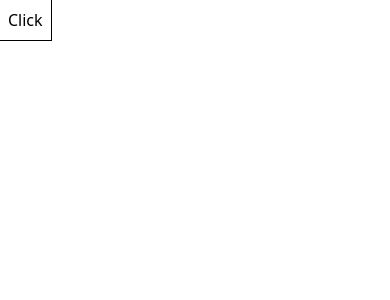
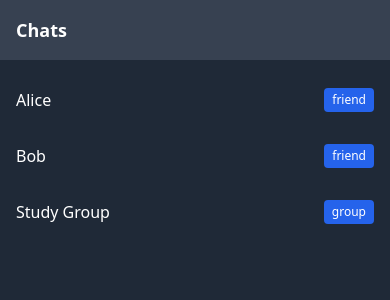
Before and after one commit to kush-ankit/Realtime-chat-app, a Next.js app in the folder client/: page /chat in a window 390 px wide. Shown: the top 300 px of the page. Built offline with nearby package versions, Linux system fonts and the light colour scheme; no server answers.

Commit message:
correcting UI

```diff
--- /dev/null
+++ b/client/app/[user]/chat/page.tsx
@@ -0,0 +1,9 @@
+import Chat from '@/components/chat'
+import { IChatItem } from '@/components/chatList'
+import React from 'react'
+
+export default function Page(params: any) {
+    console.log(params);
+
+    return <Chat user={params} />
+}
--- a/client/app/home/layout.tsx
+++ b/client/app/[user]/layout.tsx
@@ -1,6 +1,6 @@
 import { SocketProvider } from "@/providers/socketProviders";
 
-export default function RootLayout({
+export default function Layout({
     children,
 }: Readonly<{
     children: React.ReactNode;
--- /dev/null
+++ b/client/app/[user]/page.tsx
@@ -0,0 +1,23 @@
+"use client"
+import ChatList, { IChatItem } from "@/components/chatList";
+import { useState } from "react";
+import Page from "./chat/page";
+
+const sampleChats: IChatItem[] = [
+    { id: "1", name: "Alice", type: "friend", isOnline: true },
+    { id: "2", name: "Bob", type: "friend", isOnline: false },
+    { id: "3", name: "Study Group", type: "group" },
+];
+
+export default function ChatPage() {
+    const [selectedChat, setSelectedChat] = useState<IChatItem | null>(null);
+
+    return (
+        <div className="md:flex">
+            <ChatList chats={sampleChats} onSelectChat={setSelectedChat} />
+            <div className="hidden md:block w-full">
+                <Page />
+            </div>
+        </div>
+    );
+}
--- a/client/app/chat/page.tsx
+++ /dev/null
@@ -1,28 +0,0 @@
-"use client"
-import { SocketContext } from "@/providers/socketProviders";
-import { useContext, useEffect } from "react";
-
-
-export default function Page() {
-    const socket = useContext(SocketContext);
-
-    useEffect(() => {
-        if (socket) {
-            socket.emit('joinRoom', 'myroom');
-        }
-        return () => {
-            socket?.off('joinRoom');
-        };
-    }, [socket]);
-
-    function handleclick() {
-        socket?.emit('allSockets');
-    }
-
-
-    return (
-        <main className="w-full h-full ">
-            <button onClick={handleclick} className="m-auto outline outline-1 p-2">Click</button>
-        </main>
-    )
-}
--- a/client/app/page.tsx
+++ b/client/app/page.tsx
@@ -1,6 +1,7 @@
 "use client"
 import { serverURI } from "@/utils/serverURI";
 import axios from "axios";
+import { useRouter } from "next/navigation";
 import { FormEvent, use, useState } from "react";
 
 export default function Page() {
@@ -10,6 +11,7 @@ export default function Page() {
     const [email, setEmail] = useState<string>();
     const [password, setPassword] = useState<string>();
     const [error, setError] = useState<string>();
+    const router = useRouter();
 
     const toggleForm = () => {
         setIsLogin(!isLogin);
@@ -20,7 +22,12 @@ export default function Page() {
         try {
             axios.post(`${serverURI}/api/auth/login`, {
                 email, password
-            }, { withCredentials: true }).then(res => console.log(res.data));
+            }, { withCredentials: true }).then(res => {
+                console.log(res);
+                if (res.status) {
+                    router.push(`/${res.data.user.name}`);
+                }
+            });
         } catch (error) {
             console.error(error);
         }
--- a/client/app/home/page.tsx
+++ b/client/components/chat.tsx
@@ -12,27 +12,6 @@ export default function Chat() {
     const [input, setInput] = useState<string>('');
     const socket = useContext(SocketContext);
 
-    useEffect(() => {
-        if (socket) {
-            socket.emit('joinRoom', 'myroom');
-        }
-        return () => {
-            socket?.off('joinRoom');
-        };
-    }, [socket]);
-
-
-    useEffect(() => {
-        if (socket) {
-            socket.on('recieveMessage', (data) => {
-                setMessages([...messages, { sender: 'friend', content: data }]);
-                console.log(data);
-            });
-            return () => {
-                socket.off('sendMessage');
-            };
-        }
-    }, [messages, socket]);
 
     const handleSend = (e: FormEvent<HTMLFormElement>) => {
         e.preventDefault();
@@ -47,7 +26,7 @@ export default function Chat() {
 
 
     return (
-        <div className="flex flex-col h-screen bg-gray-100">
+        <div className="flex flex-col h-screen bg-gray-100 w-full">
             <div className="bg-blue-600 text-white py-4 px-6 text-lg font-semibold">
                 Chat Room
             </div>
@@ -60,7 +39,7 @@ export default function Chat() {
                             }`}
                     >
                         <div
-                            className={`px-4 py-2 rounded-lg max-w-xs ${msg.sender === 'user'
+                            className={`px-4 py-2 rounded-lg max-w-screen ${msg.sender === 'user'
                                 ? 'bg-blue-500 text-white'
                                 : 'bg-gray-200 text-gray-800'
                                 }`}
--- /dev/null
+++ b/client/components/chatList.tsx
@@ -0,0 +1,34 @@
+export interface IChatItem {
+  id: string;
+  name: string;
+  type: "friend" | "group";
+  isOnline?: boolean;
+}
+
+interface ChatListProps {
+  chats: IChatItem[];
+  onSelectChat: (chat: IChatItem) => void;
+}
+
+export default function ChatItem({ chats, onSelectChat }: ChatListProps) {
+
+  return (
+    <div className="w-full md:w-1/3 bg-gray-800 text-white h-screen space-y-3">
+      <h2 className="text-lg font-semibold bg-gray-700 p-4 md:p-3">Chats</h2>
+      <ul className="flex flex-col md:gap-3 gap-2 md:p-2 p-1">
+        {chats.map((chat) => (
+          <li
+            key={chat.id}
+            className="flex items-center p-3 rounded-md cursor-pointer hover:bg-gray-700"
+            onClick={() => onSelectChat(chat)}
+          >
+            <span className="flex-1">{chat.name}</span>
+            <span className="text-xs bg-blue-600 px-2 py-1 rounded">
+              {chat.type}
+            </span>
+          </li>
+        ))}
+      </ul>
+    </div>
+  );
+}
--- a/client/components/friendsList.tsx
+++ /dev/null
@@ -1,54 +0,0 @@
-import Image from "next/image";
-import React from "react";
-
-type Friend = {
-    id: string;
-    name: string;
-    profilePicture: string;
-    isOnline: boolean;
-};
-
-interface FriendListProps {
-    friends: Friend[];
-    onChatSelect: (friend: Friend) => void;
-}
-
-const FriendList: React.FC<FriendListProps> = ({ friends, onChatSelect }) => {
-    return (
-        <div className="max-w-md mx-auto bg-gray-800 rounded-lg shadow-lg p-4 text-white">
-            <h2 className="text-xl font-semibold mb-4 text-center">Friends List</h2>
-            <ul className="space-y-4">
-                {friends.map((friend) => (
-                    <li
-                        key={friend.id}
-                        className="flex items-center justify-between bg-gray-700 p-3 rounded-md cursor-pointer hover:bg-gray-600 transition"
-                        onClick={() => onChatSelect(friend)}
-                    >
-                        <div className="flex items-center space-x-3">
-                            <Image
-                                src={friend.profilePicture}
-                                alt={`${friend.name}'s profile`}
-                                className="w-12 h-12 rounded-full border-2 border-gray-600"
-                            />
-                            <div>
-                                <p className="font-medium">{friend.name}</p>
-                                <p
-                                    className={`text-sm ${friend.isOnline ? "text-green-400" : "text-gray-400"
-                                        }`}
-                                >
-                                    {friend.isOnline ? "Online" : "Offline"}
-                                </p>
-                            </div>
-                        </div>
-                        <span
-                            className={`w-3 h-3 rounded-full ${friend.isOnline ? "bg-green-400" : "bg-gray-400"
-                                }`}
-                        ></span>
-                    </li>
-                ))}
-            </ul>
-        </div>
-    );
-};
-
-export default FriendList;
```
Also changed, not shown: 1 other file (tests, documents, lock files or other folders).
